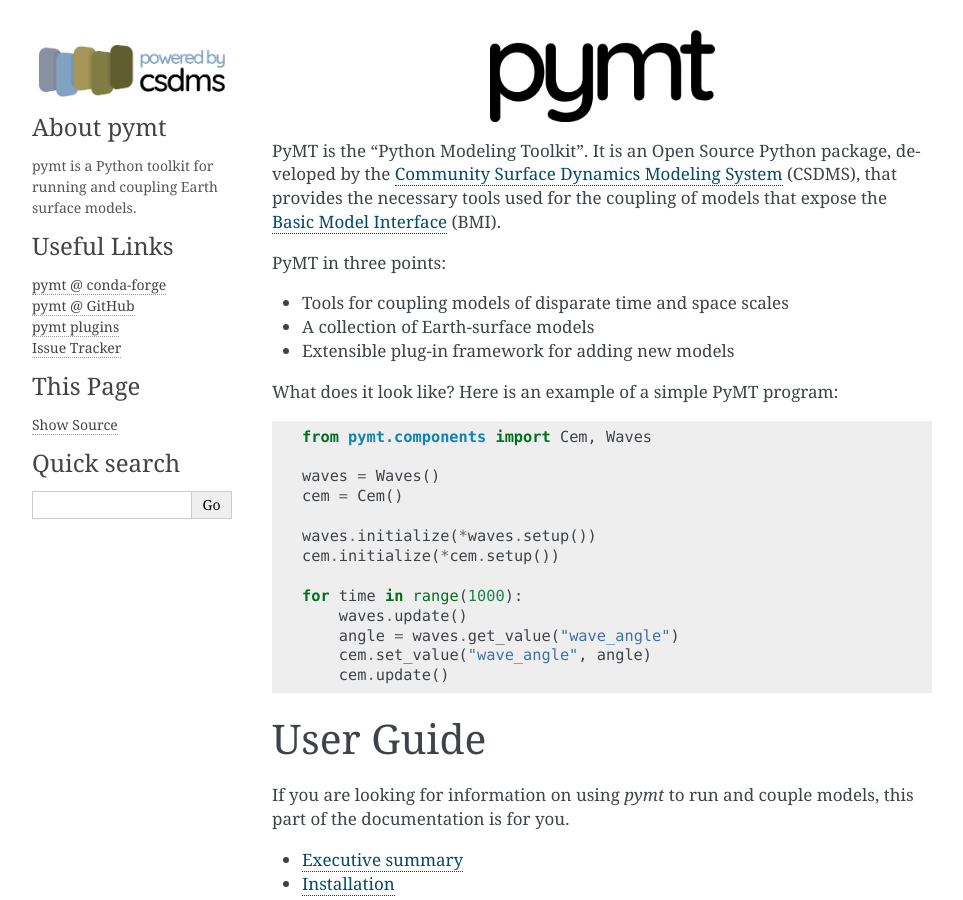
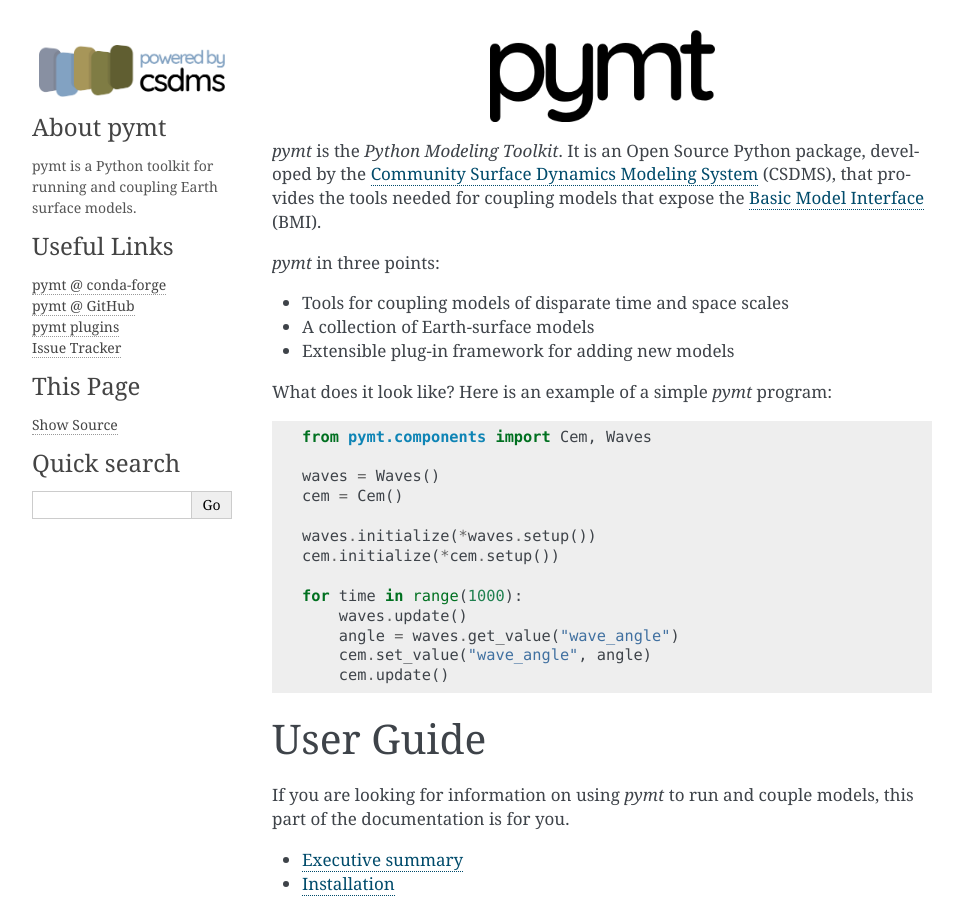
Before and after one commit to csdms/pymt, a Sphinx documentation site: the page built from docs/index.rst, in a window 1280 px wide and 900 px high. Shown: the whole window, without its empty margins (148-1111 px from the left). Built offline with Sphinx 7.4.7, drawn with Linux system fonts in a browser that asks for light colours; pages that are not in the unit, such as notebooks, are missing from menus.

```diff
--- a/docs/index.rst
+++ b/docs/index.rst
@@ -4,21 +4,20 @@
     :alt: Python Modeling Tool
     :target: https://pymt.readthedocs.org/
 
-PyMT is the "Python Modeling Toolkit". It is an Open Source Python
-package, developed by the
+*pymt* is the *Python Modeling Toolkit*.
+It is an Open Source Python package, developed by the
 `Community Surface Dynamics Modeling System <https://csdms.colorado.edu>`_
-(CSDMS), that provides the necessary tools used for the coupling of models
-that expose the
+(CSDMS), that provides the tools needed for coupling models that expose the
 `Basic Model Interface <https://bmi-spec.readthedocs.io>`_ (BMI).
 
-PyMT in three points:
+*pymt* in three points:
 
 * Tools for coupling models of disparate time and space scales
 * A collection of Earth-surface models
 * Extensible plug-in framework for adding new models
 
 
-What does it look like?  Here is an example of a simple PyMT program:
+What does it look like?  Here is an example of a simple *pymt* program:
 
 .. code-block:: python
 
```
